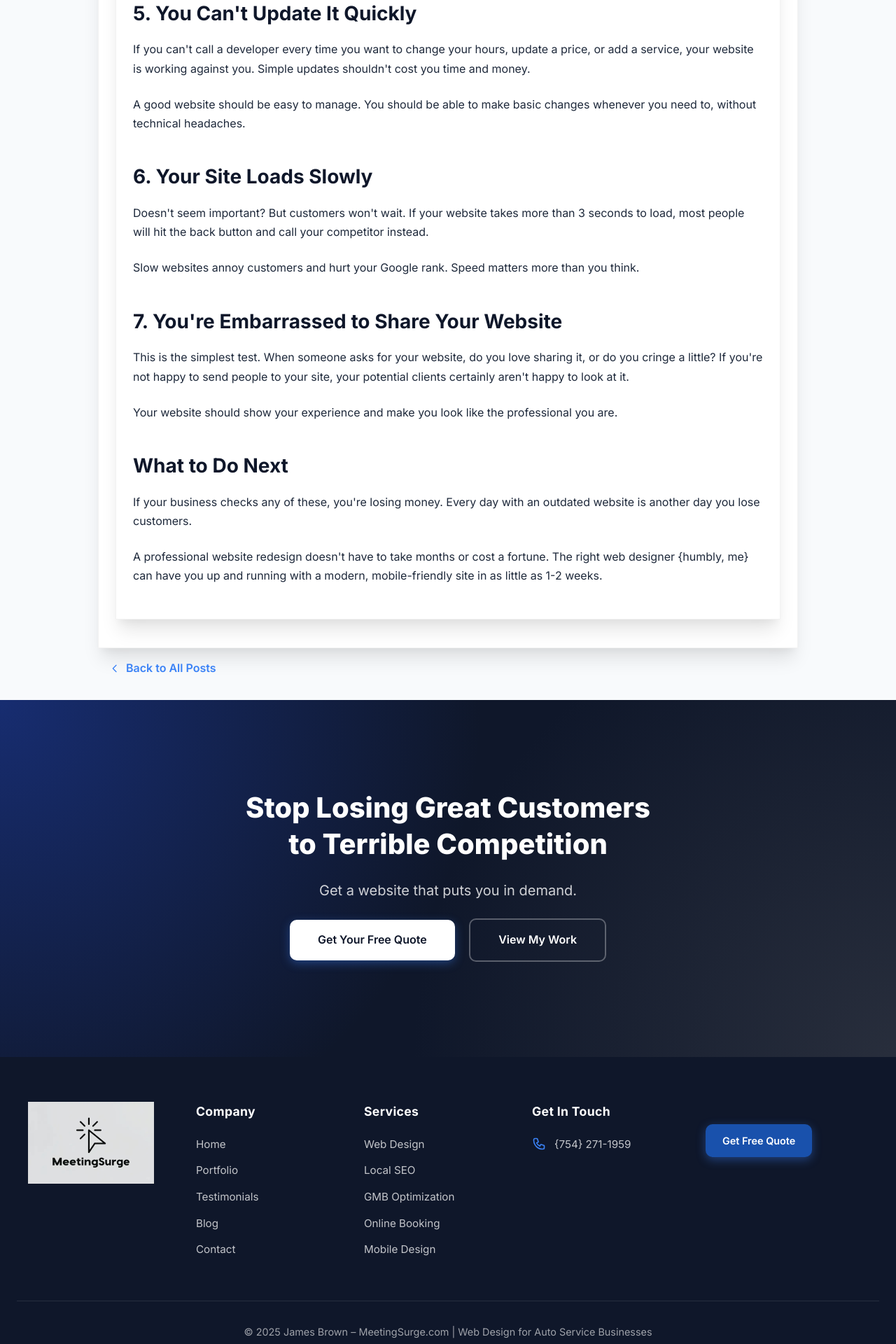
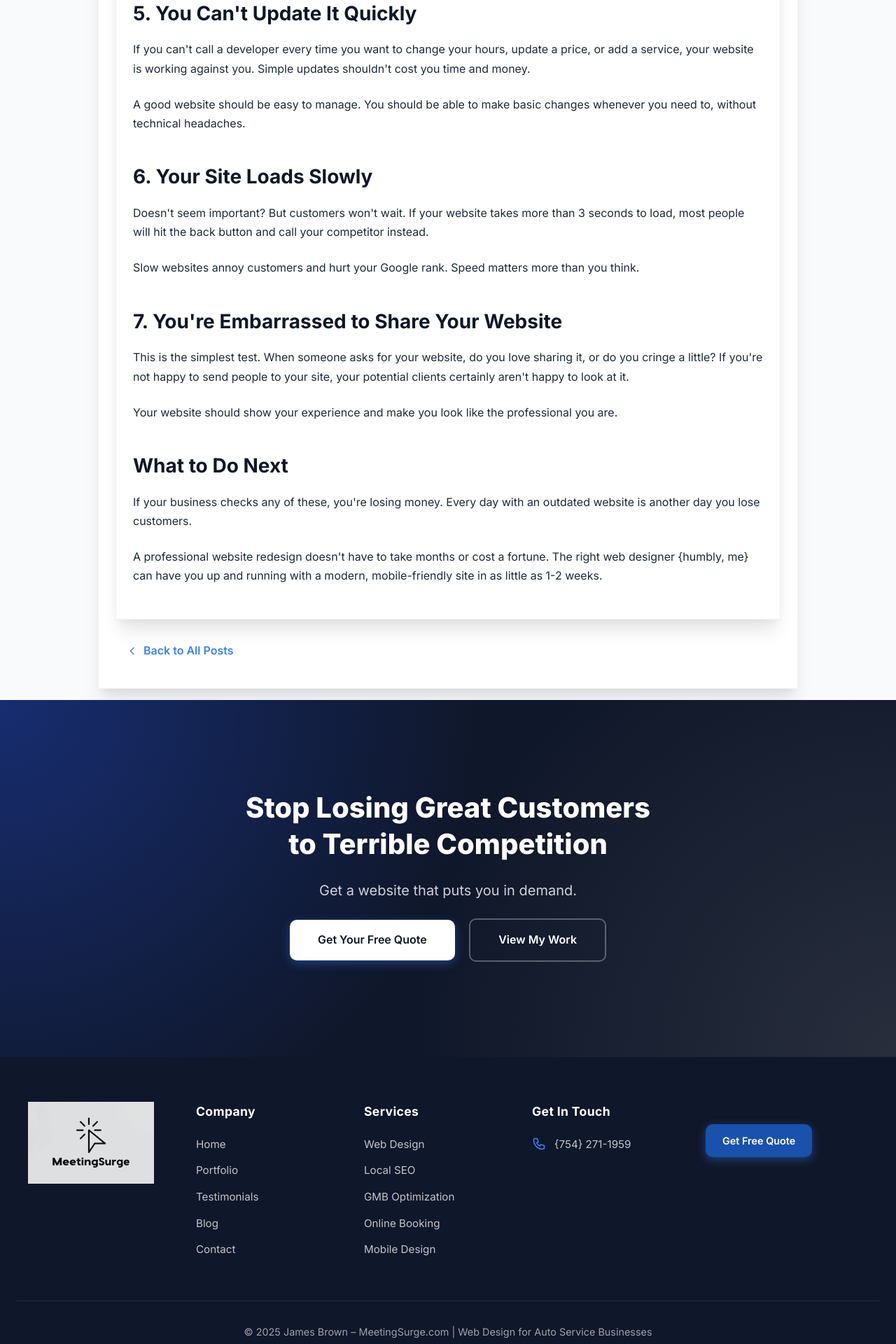
Before and after one commit to JamesBrownR/MeetingSurge, a Jekyll site: the page built from _posts/2025-11-25-website-redesign.md, in a window 1280 px wide. Shown: the part 2401-4321 px from the top of the page at 70% size. Built offline with Jekyll 4.4.1, drawn with Linux system fonts in a browser that asks for light colours.

Commit message:
Update blog.html

```diff
--- a/_layouts/blog.html
+++ b/_layouts/blog.html
@@ -155,13 +155,14 @@ text-align:center;
     <p class="blog-meta">Published: {{ page.date | date: "%B %d, %Y" }} | {{ page.reading_time | default: "5 min read" }}</p>
 
     {{ content }}
-  </article>
-  <a href="/blog" class="blog-back-link" style="margin:1rem">
+     <a href="/blog" class="blog-back-link" style="margin:1rem">
     <svg width="16" height="16" fill="none" stroke="currentColor" viewBox="0 0 24 24">
       <path stroke-linecap="round" stroke-linejoin="round" stroke-width="2" d="M15 19l-7-7 7-7"/>
     </svg>
     Back to All Posts
   </a>
+  </article>
+
 </div>
 
 <div class="cta-section">
```
